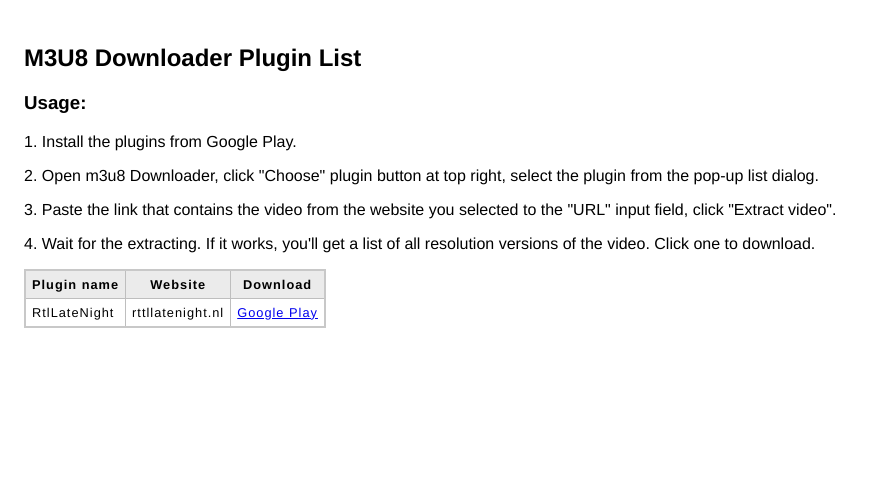
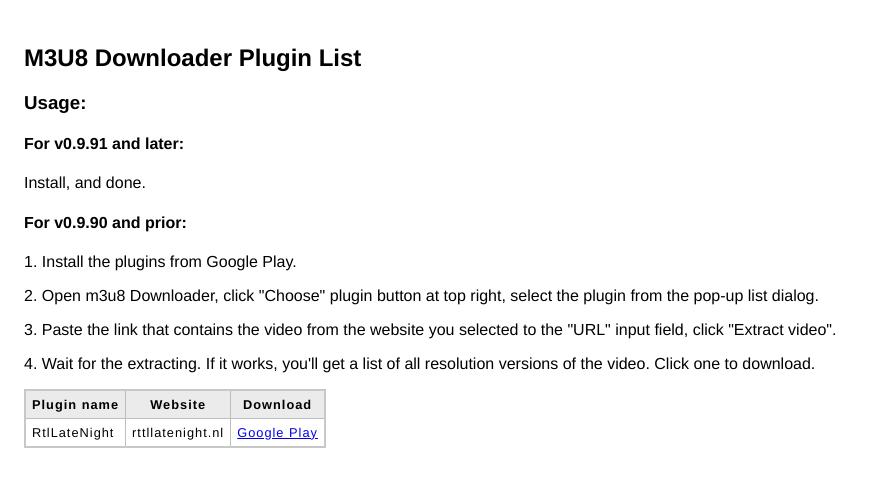
Before and after one commit to leavjenn/leavjenn.github.io, a plain HTML site: page m3u8_downloader/plugin_list.html in a window 1280 px wide. Shown: the whole page, without its empty margins (0-874 px from the left). Drawn offline with Linux system fonts and the light colour scheme.

Commit message:
change usage.

```diff
--- a/m3u8_downloader/plugin_list.html
+++ b/m3u8_downloader/plugin_list.html
@@ -23,6 +23,9 @@
 
 <h2>M3U8 Downloader Plugin List</h2>
 <h3>Usage:</h3>
+<h4>For v0.9.91 and later:</h4>
+<p>Install, and done.</p>
+<h4>For v0.9.90 and prior:</h4>
 <p>1. Install the plugins from Google Play.</p>
 <p>2. Open m3u8 Downloader, click "Choose" plugin button at top right, select the plugin from the pop-up list dialog.</p>
 <p>3. Paste the link that contains the video from the website you selected to the "URL" input field, click "Extract video".</p>
@@ -38,16 +41,6 @@
         <td>rttllatenight.nl</td>
         <td><a href="https://play.google.com/store/apps/details?id=com.leavjenn.m3u8downloaderplugin.RtlLateNight">Google Play</a></td>
     </tr>
-    <!-- <tr> -->
-        <!-- <td>SonyLIV</td> -->
-        <!-- <td>sonyliv.com</td> -->
-        <!-- <td><a href="https://play.google.com/store/apps/details?id=com.leavjenn.m3u8downloaderplugin.SonyLIV">Google Play</a></td> -->
-    <!-- </tr> -->
-    <!-- <tr> -->
-        <!-- <td>Zee5</td> -->
-        <!-- <td>zee5.com</td> -->
-        <!-- <td><a href="https://play.google.com/store/apps/details?id=com.leavjenn.m3u8downloaderplugin.zee5">Google Play</a></td> -->
-    <!-- </tr> -->
 </table>
 </body>
 </html>
```
